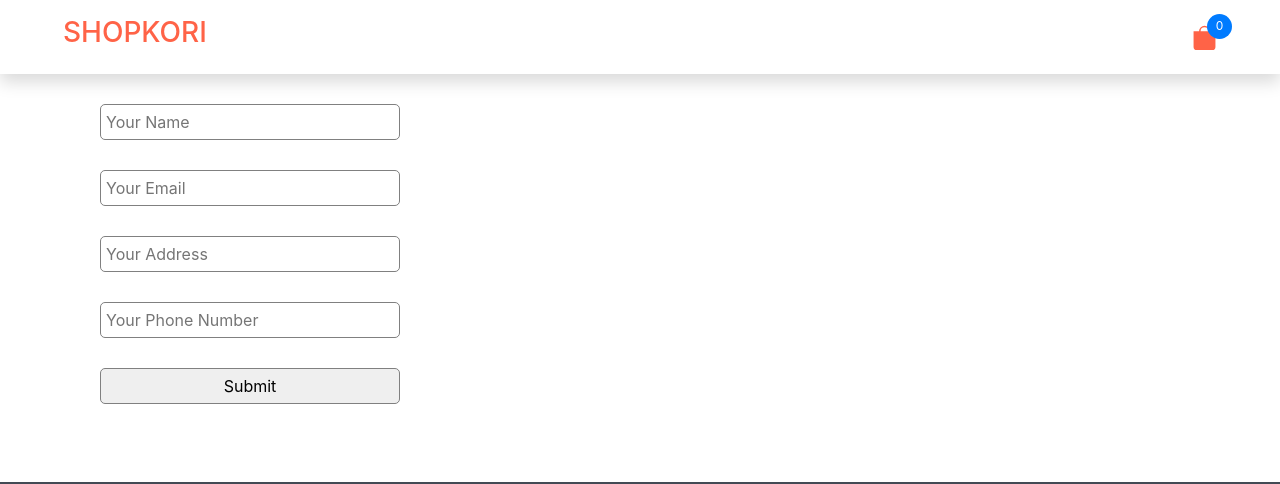
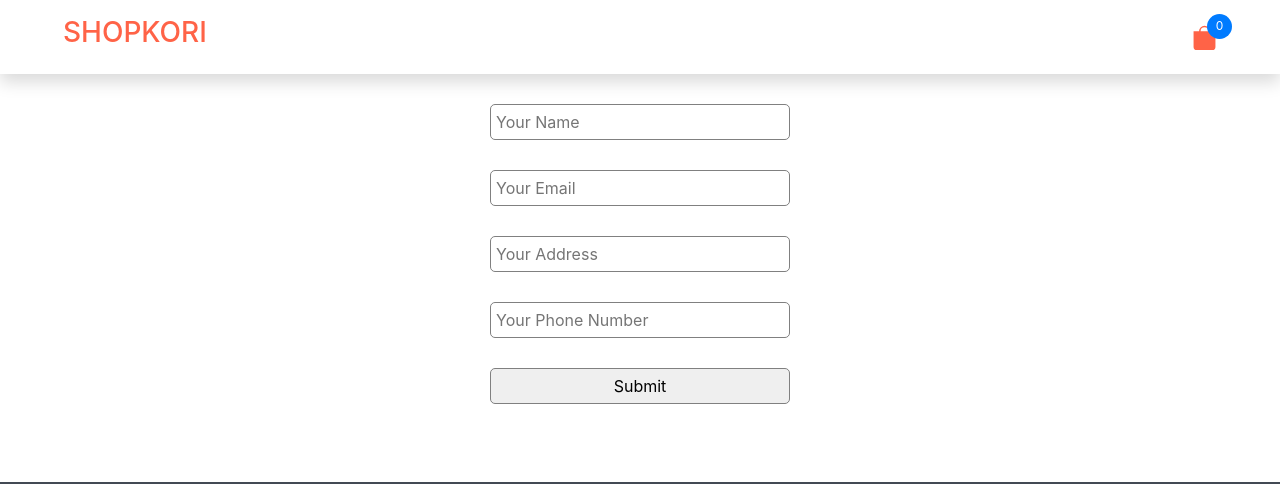
Before and after one commit to Mizzan/shopkori, a React (Create React App) app: page /shipment in a window 1280 px wide. Shown: the top 484 px of the page. Built offline with nearby package versions, Linux system fonts and the light colour scheme.

Commit message:
✔ modified shipment css and styles

```diff
--- a/src/components/Shipment/Shipment.css
+++ b/src/components/Shipment/Shipment.css
@@ -1,13 +1,15 @@
-.ship-form {
-  margin: 30px 100px;
+.shipment-block {
+  width: 300px;
+  margin: 0 auto;
 }
+
 .ship-form input {
+  width: 300px;
   display: block;
-  margin-top: 30px;
+  margin: 30px auto;
   padding: 5px;
   border: 1px solid gray;
   border-radius: 5px;
-  width: 300px;
 }
 .error {
   color: red;
--- a/src/components/Shipment/Shipment.js
+++ b/src/components/Shipment/Shipment.js
@@ -10,6 +10,7 @@ const Shipment = () => {
   };
 
   return (
+    <div className="shipment-block">
       <div className="row">
         <div style={{ display: 'block' }} className="col-md-6">
           <form className="ship-form" onSubmit={handleSubmit(onSubmit)}>
@@ -32,7 +33,9 @@ const Shipment = () => {
               ref={register({ required: true })}
               placeholder="Your Address"
             />
-          {errors.address && <span className="error">Address is required</span>}
+            {errors.address && (
+              <span className="error">Address is required</span>
+            )}
 
             <input
               name="phone"
@@ -47,6 +50,7 @@ const Shipment = () => {
           </form>
         </div>
       </div>
+    </div>
   );
 };
 
```
Lines whose indentation alone changed are shown as unchanged.
